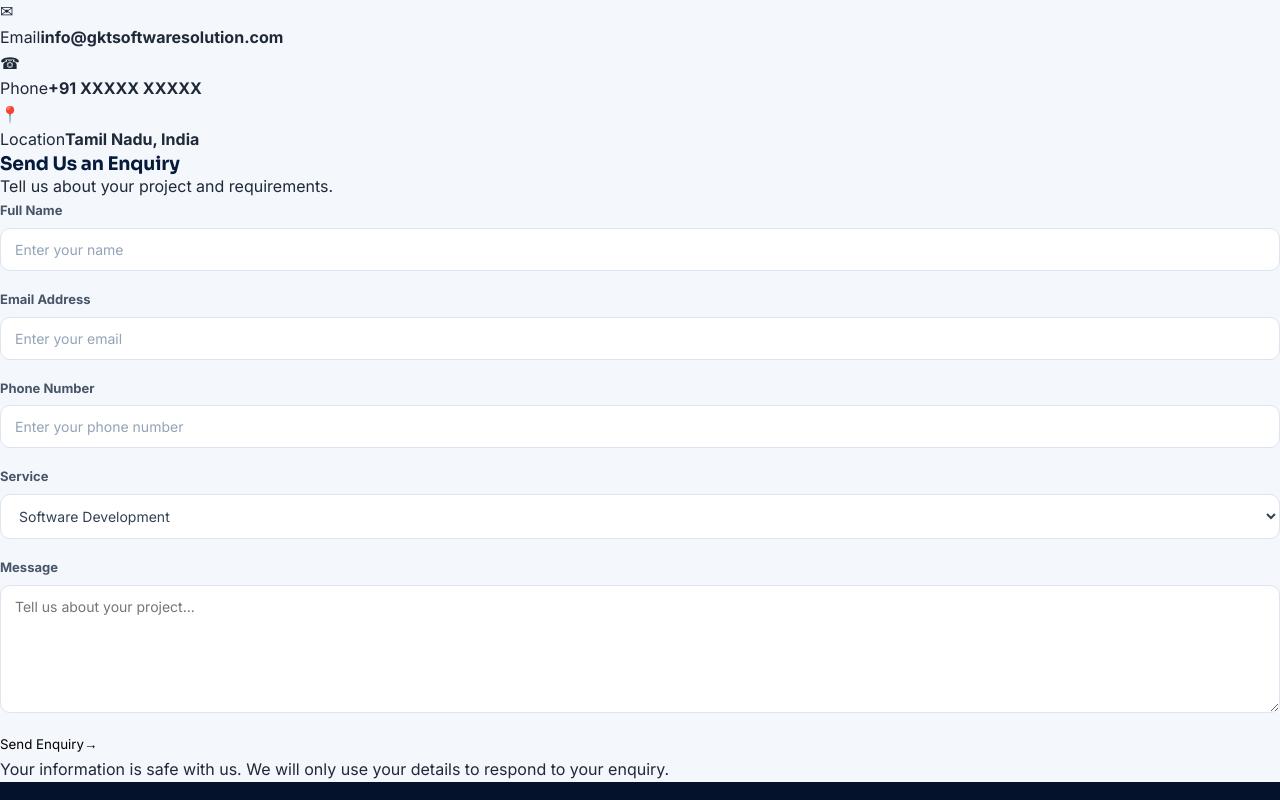
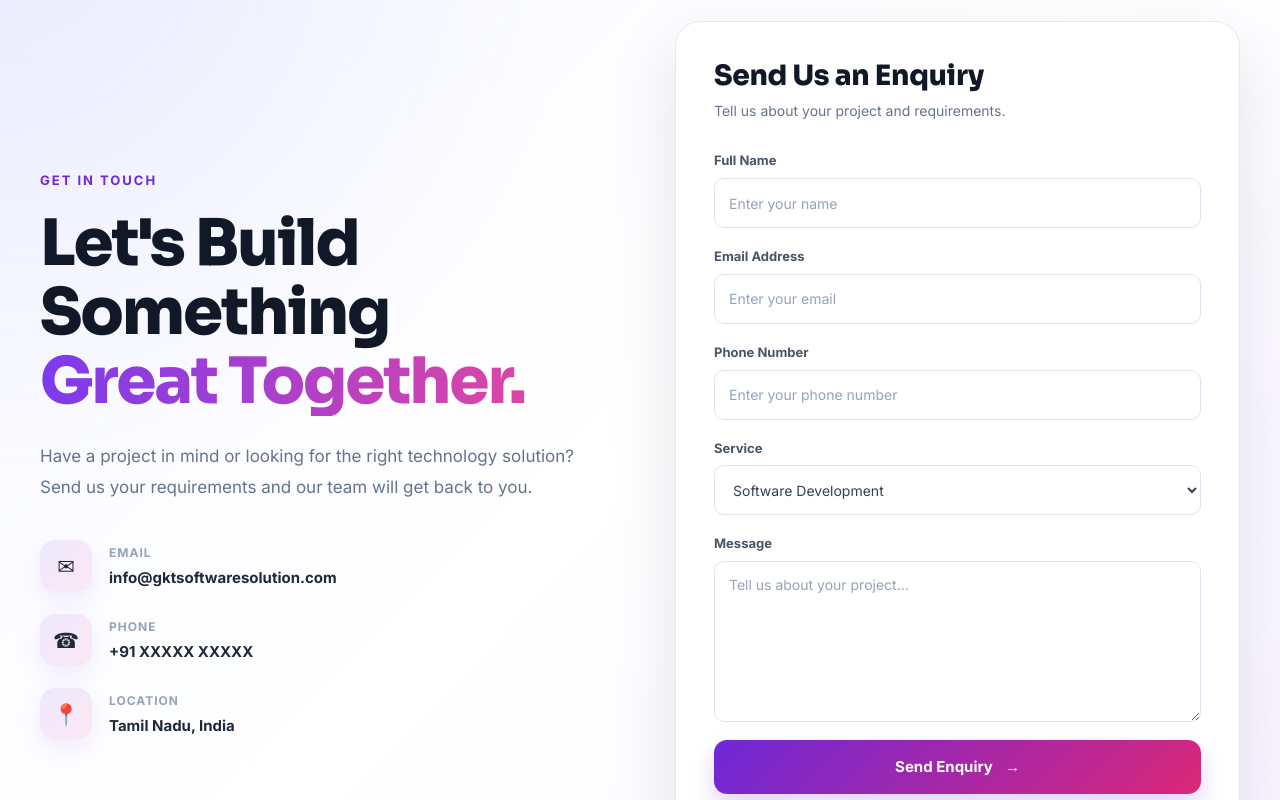
Before and after one commit to gktsoftwareteam/GKT-Website, a React (Create React App) app in the folder frontend/: page / in a window 1280 px wide. Shown: the part 9140-9940 px from the top of the page. Built offline with nearby package versions, Linux system fonts and the light colour scheme; no server answers.

Commit message:
Refactor contact section styles in CSS

```diff
--- a/frontend/src/css/contact.css
+++ b/frontend/src/css/contact.css
@@ -1,132 +1,665 @@
-.contact__grid {
-  display: grid;
-  grid-template-columns: 0.85fr 1.15fr;
-  gap: var(--space-2xl);
-  background: var(--color-navy);
-  border-radius: var(--radius-lg);
-  overflow: hidden;
+/* =====================================================
+   CONTACT SECTION
+===================================================== */
+
+.contact-section {
+    width: 100%;
+    padding: 100px 20px;
+    background:
+        radial-gradient(
+            circle at top left,
+            rgba(99, 102, 241, 0.10),
+            transparent 35%
+        ),
+        linear-gradient(
+            135deg,
+            #f8f9ff 0%,
+            #ffffff 50%,
+            #f7f3ff 100%
+        );
 }
 
-.contact__info {
-  padding: var(--space-2xl) var(--space-lg) var(--space-2xl) var(--space-2xl);
-  color: #eaf1ff;
-}
-.contact__info h2 {
-  color: #fff;
-  margin-bottom: var(--space-sm);
-}
-.contact__lead {
-  color: rgba(234, 241, 255, 0.75);
-  margin-bottom: var(--space-lg);
-  max-width: 380px;
+
+/* =====================================================
+   CONTAINER
+===================================================== */
+
+.contact-container {
+    width: 100%;
+    max-width: 1200px;
+    margin: 0 auto;
+
+    display: grid;
+    grid-template-columns: 1fr 1fr;
+
+    gap: 70px;
+
+    align-items: center;
 }
 
-.contact__details {
+
+/* =====================================================
+   LEFT SIDE
+===================================================== */
+
+.contact-info {
+    padding: 20px 0;
+}
+
+
+.contact-eyebrow {
+    display: inline-block;
+
+    margin-bottom: 18px;
+
+    font-size: 13px;
+    font-weight: 800;
+
+    letter-spacing: 2px;
+
+    color: #6d28d9;
+}
+
+
+.contact-info h2 {
+    margin: 0;
+
+    max-width: 600px;
+
+    font-size: clamp(
+        38px,
+        5vw,
+        64px
+    );
+
+    line-height: 1.08;
+
+    font-weight: 800;
+
+    letter-spacing: -2px;
+
+    color: #111827;
+}
+
+
+.contact-info h2 span {
+    display: block;
+
+    background:
+        linear-gradient(
+            90deg,
+            #7c3aed,
+            #ec4899
+        );
+
+    -webkit-background-clip: text;
+    -webkit-text-fill-color: transparent;
+}
+
+
+.contact-description {
+    max-width: 560px;
+
+    margin-top: 25px;
+
+    font-size: 17px;
+
+    line-height: 1.8;
+
+    color: #64748b;
+}
+
+
+/* =====================================================
+   CONTACT DETAILS
+===================================================== */
+
+.contact-details {
+    margin-top: 38px;
+
     display: flex;
     flex-direction: column;
-  gap: 1.1rem;
-}
-.contact__details li {
-  display: flex;
-  align-items: center;
-  gap: 0.9rem;
-}
-.contact__details strong {
-  display: block;
-  color: #fff;
-  font-size: 0.9rem;
-}
-.contact__details span {
-  color: rgba(234, 241, 255, 0.65);
-  font-size: 0.85rem;
+
+    gap: 22px;
 }
 
-.contact__icon {
-  width: 42px;
-  height: 42px;
-  flex-shrink: 0;
-  display: grid;
-  place-items: center;
-  border-radius: 10px;
-  background: rgba(79, 157, 255, 0.18);
-  color: var(--color-secondary);
+
+.contact-detail-item {
+    display: flex;
+
+    align-items: center;
+
+    gap: 17px;
 }
 
-.contact__form {
-  background: #fff;
-  padding: var(--space-2xl);
-  border-radius: var(--radius-lg) 0 0 var(--radius-lg);
+
+.contact-detail-icon {
+    width: 52px;
+    height: 52px;
+
+    flex-shrink: 0;
+
     display: flex;
-  flex-direction: column;
-  gap: var(--space-md);
+
+    align-items: center;
+    justify-content: center;
+
+    border-radius: 15px;
+
+    background:
+        linear-gradient(
+            135deg,
+            #ede9fe,
+            #fce7f3
+        );
+
+    font-size: 21px;
+
+    box-shadow:
+        0 8px 25px
+        rgba(124, 58, 237, 0.10);
 }
 
-.contact__field {
+
+.contact-detail-item div:last-child {
     display: flex;
+
     flex-direction: column;
-  gap: 0.4rem;
-}
-.contact__field label {
-  font-size: 0.86rem;
-  font-weight: 600;
-  color: var(--color-navy);
-}
-.contact__field input,
-.contact__field select,
-.contact__field textarea {
-  padding: 0.8rem 1rem;
-  border-radius: var(--radius-sm);
-  border: 1.5px solid var(--color-border);
-  background: var(--color-surface);
-  color: var(--color-text);
-  transition: border-color var(--transition-fast), box-shadow var(--transition-fast);
-  resize: vertical;
-}
-.contact__field input:focus,
-.contact__field select:focus,
-.contact__field textarea:focus {
-  border-color: var(--color-primary);
-  box-shadow: 0 0 0 4px rgba(13, 110, 253, 0.12);
-  outline: none;
-}
-.contact__field input[aria-invalid="true"],
-.contact__field textarea[aria-invalid="true"] {
-  border-color: #e0455b;
+
+    gap: 4px;
 }
 
-.contact__error {
-  font-size: 0.78rem;
-  color: #e0455b;
-  font-weight: 500;
+
+.contact-detail-item span {
+    font-size: 12px;
+
+    font-weight: 700;
+
+    text-transform: uppercase;
+
+    letter-spacing: 1px;
+
+    color: #94a3b8;
 }
 
-.contact__submit {
-  align-self: flex-start;
-  margin-top: 0.4rem;
+
+.contact-detail-item strong {
+    font-size: 15px;
+
+    font-weight: 700;
+
+    color: #1e293b;
+
+    word-break: break-word;
 }
 
-.contact__success {
-  display: flex;
-  align-items: center;
-  gap: 0.6rem;
-  background: #ecfdf3;
-  color: #157a4a;
-  border: 1px solid #b7ebcd;
-  padding: 0.8rem 1rem;
-  border-radius: var(--radius-sm);
-  font-size: 0.9rem;
-  font-weight: 500;
+
+/* =====================================================
+   FORM WRAPPER
+===================================================== */
+
+.contact-form-wrapper {
+    width: 100%;
 }
 
-@media (max-width: 980px) {
-  .contact__grid {
+
+.contact-form {
+    width: 100%;
+
+    padding: 38px;
+
+    border: 1px solid
+        rgba(226, 232, 240, 0.9);
+
+    border-radius: 25px;
+
+    background: rgba(
+        255,
+        255,
+        255,
+        0.92
+    );
+
+    box-shadow:
+        0 25px 70px
+        rgba(15, 23, 42, 0.10);
+
+    backdrop-filter: blur(12px);
+}
+
+
+/* =====================================================
+   FORM TITLE
+===================================================== */
+
+.form-title {
+    margin-bottom: 28px;
+}
+
+
+.form-title h3 {
+    margin: 0;
+
+    font-size: 28px;
+
+    font-weight: 800;
+
+    color: #111827;
+}
+
+
+.form-title p {
+    margin: 8px 0 0;
+
+    font-size: 14px;
+
+    line-height: 1.6;
+
+    color: #64748b;
+}
+
+
+/* =====================================================
+   FORM GROUP
+===================================================== */
+
+.form-group {
+    margin-bottom: 20px;
+}
+
+
+.form-group label {
+    display: block;
+
+    margin-bottom: 8px;
+
+    font-size: 13px;
+
+    font-weight: 700;
+
+    color: #334155;
+}
+
+
+/* =====================================================
+   INPUTS
+===================================================== */
+
+.form-group input,
+.form-group select,
+.form-group textarea {
+    width: 100%;
+
+    box-sizing: border-box;
+
+    border: 1px solid #dbe2ea;
+
+    border-radius: 12px;
+
+    outline: none;
+
+    background: #ffffff;
+
+    color: #1e293b;
+
+    font-family: inherit;
+
+    font-size: 14px;
+
+    transition:
+        border-color 0.2s ease,
+        box-shadow 0.2s ease,
+        background 0.2s ease;
+}
+
+
+.form-group input,
+.form-group select {
+    height: 50px;
+
+    padding: 0 15px;
+}
+
+
+.form-group textarea {
+    min-height: 140px;
+
+    padding: 14px 15px;
+
+    resize: vertical;
+
+    line-height: 1.6;
+}
+
+
+.form-group input::placeholder,
+.form-group textarea::placeholder {
+    color: #94a3b8;
+}
+
+
+.form-group input:hover,
+.form-group select:hover,
+.form-group textarea:hover {
+    border-color: #c4b5fd;
+}
+
+
+.form-group input:focus,
+.form-group select:focus,
+.form-group textarea:focus {
+    border-color: #7c3aed;
+
+    box-shadow:
+        0 0 0 4px
+        rgba(124, 58, 237, 0.10);
+
+    background: #fff;
+}
+
+
+/* =====================================================
+   DISABLED
+===================================================== */
+
+.form-group input:disabled,
+.form-group select:disabled,
+.form-group textarea:disabled {
+    cursor: not-allowed;
+
+    opacity: 0.65;
+
+    background: #f8fafc;
+}
+
+
+/* =====================================================
+   SUBMIT BUTTON
+===================================================== */
+
+.contact-submit-btn {
+    width: 100%;
+
+    min-height: 54px;
+
+    margin-top: 5px;
+
+    padding: 0 22px;
+
+    border: none;
+
+    border-radius: 13px;
+
+    display: flex;
+
+    align-items: center;
+    justify-content: center;
+
+    gap: 12px;
+
+    cursor: pointer;
+
+    color: #ffffff;
+
+    font-size: 15px;
+
+    font-weight: 800;
+
+    background:
+        linear-gradient(
+            135deg,
+            #6d28d9,
+            #db2777
+        );
+
+    box-shadow:
+        0 12px 25px
+        rgba(124, 58, 237, 0.22);
+
+    transition:
+        transform 0.2s ease,
+        box-shadow 0.2s ease,
+        opacity 0.2s ease;
+}
+
+
+.contact-submit-btn:hover:not(:disabled) {
+    transform: translateY(-2px);
+
+    box-shadow:
+        0 16px 30px
+        rgba(124, 58, 237, 0.28);
+}
+
+
+.contact-submit-btn:active:not(:disabled) {
+    transform: translateY(0);
+}
+
+
+.contact-submit-btn:disabled {
+    cursor: not-allowed;
+
+    opacity: 0.7;
+}
+
+
+/* =====================================================
+   SPINNER
+===================================================== */
+
+.submit-spinner {
+    display: inline-block;
+
+    font-size: 20px;
+
+    animation:
+        contact-spin 0.8s linear infinite;
+}
+
+
+@keyframes contact-spin {
+
+    from {
+        transform: rotate(0deg);
+    }
+
+    to {
+        transform: rotate(360deg);
+    }
+
+}
+
+
+/* =====================================================
+   NOTE
+===================================================== */
+
+.contact-form-note {
+    margin: 16px 0 0;
+
+    text-align: center;
+
+    font-size: 12px;
+
+    line-height: 1.6;
+
+    color: #94a3b8;
+}
+
+
+/* =====================================================
+   SWEETALERT
+===================================================== */
+
+.swal2-popup {
+    border-radius: 18px !important;
+}
+
+
+.swal2-title {
+    font-size: 24px !important;
+}
+
+
+.swal2-confirm {
+    border-radius: 10px !important;
+}
+
+
+/* =====================================================
+   TABLET
+===================================================== */
+
+@media (max-width: 900px) {
+
+    .contact-section {
+        padding: 80px 20px;
+    }
+
+    .contact-container {
         grid-template-columns: 1fr;
+
+        gap: 50px;
+
+        max-width: 700px;
     }
-  .contact__info {
-    padding: var(--space-2xl) var(--space-lg);
+
+    .contact-info {
+        text-align: center;
     }
-  .contact__form {
-    border-radius: 0;
-    padding: var(--space-lg);
+
+    .contact-info h2 {
+        margin: 0 auto;
     }
+
+    .contact-description {
+        margin-left: auto;
+        margin-right: auto;
     }
+
+    .contact-details {
+        align-items: flex-start;
+
+        max-width: 430px;
+
+        margin-left: auto;
+        margin-right: auto;
+
+        text-align: left;
+    }
+
+}
+
+
+/* =====================================================
+   MOBILE
+===================================================== */
+
+@media (max-width: 600px) {
+
+    .contact-section {
+        padding: 65px 15px;
+    }
+
+    .contact-container {
+        gap: 35px;
+    }
+
+    .contact-info {
+        padding: 0;
+    }
+
+    .contact-eyebrow {
+        font-size: 11px;
+
+        letter-spacing: 1.6px;
+    }
+
+    .contact-info h2 {
+        font-size: 38px;
+
+        letter-spacing: -1.2px;
+    }
+
+    .contact-description {
+        margin-top: 18px;
+
+        font-size: 15px;
+
+        line-height: 1.7;
+    }
+
+    .contact-details {
+        margin-top: 28px;
+
+        gap: 18px;
+    }
+
+    .contact-detail-icon {
+        width: 45px;
+        height: 45px;
+
+        border-radius: 12px;
+
+        font-size: 18px;
+    }
+
+    .contact-detail-item strong {
+        font-size: 13px;
+    }
+
+    .contact-form {
+        padding: 25px 18px;
+
+        border-radius: 20px;
+    }
+
+    .form-title h3 {
+        font-size: 23px;
+    }
+
+    .form-title p {
+        font-size: 13px;
+    }
+
+    .form-group {
+        margin-bottom: 17px;
+    }
+
+    .form-group input,
+    .form-group select {
+        height: 48px;
+    }
+
+    .form-group textarea {
+        min-height: 120px;
+    }
+
+    .contact-submit-btn {
+        min-height: 52px;
+    }
+
+}
+
+
+/* =====================================================
+   SMALL MOBILE
+===================================================== */
+
+@media (max-width: 400px) {
+
+    .contact-section {
+        padding-left: 12px;
+        padding-right: 12px;
+    }
+
+    .contact-info h2 {
+        font-size: 32px;
+    }
+
+    .contact-form {
+        padding: 22px 15px;
+    }
+
+}
```
Lines whose indentation alone changed are shown as unchanged.
